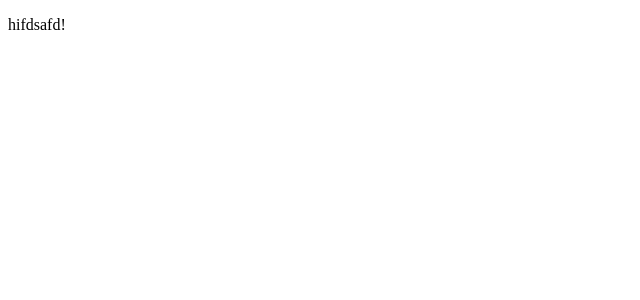
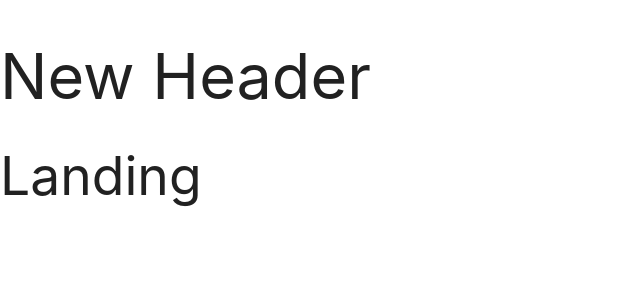
Before and after one commit to Shadowinnothing/Emaily, a React (Create React App) app in the folder client/: page / in a window 1280 px wide. Shown: the top 300 px of the page, without its empty margins (0-640 px from the left). Built offline with nearby package versions, Linux system fonts and the light colour scheme.

Commit message:
Added BrowserRouting inside App.js and added materialize-css

```diff
--- a/client/package.json
+++ b/client/package.json
@@ -4,6 +4,7 @@
   "private": true,
   "dependencies": {
     "http-proxy-middleware": "^0.19.0",
+    "materialize-css": "^1.0.0",
     "react": "^16.6.1",
     "react-dom": "^16.6.1",
     "react-redux": "^5.1.1",
--- a/client/src/components/App.js
+++ b/client/src/components/App.js
@@ -1,9 +1,25 @@
 import React from 'react';
+import {BrowserRouter, Route} from 'react-router-dom';
+
+import Header from './Header';
+
+const Dashboard = () => (<h2>Dashboard</h2>);
+const SurveyNew = () => (<h2>SurveyNew</h2>);
+const Landing = () => (<h2>Landing</h2>);
 
 const App = () => {
   return (
-    <p>hifdsafd!</p>
-  )
+    <div>
+      <BrowserRouter>
+        <div>
+          <Header />
+          <Route path="/" component={Landing} exact />
+          <Route path="/surveys" component={Dashboard} exact />
+          <Route path="/surveys/new" component={SurveyNew} />
+        </div>
+      </BrowserRouter>
+    </div>
+  );
 };
 
 export default App;
--- /dev/null
+++ b/client/src/components/Header.js
@@ -0,0 +1,13 @@
+import React, {Component} from 'react';
+
+class Header extends Component {
+  render(){
+    return (
+      <div>
+        <h1>New Header</h1>
+      </div>
+    );
+  };
+};
+
+export default Header;
--- a/client/src/index.js
+++ b/client/src/index.js
@@ -2,6 +2,8 @@
 import ReactDOM from 'react-dom';
 import {Provider} from 'react-redux'
 import {createStore, applyMiddleware} from 'redux';
+
+import 'materialize-css/dist/css/materialize.min.css';
 
 import App from './components/App';
 import reducers from './reducers'; // <- will look for index.js file by default
```
